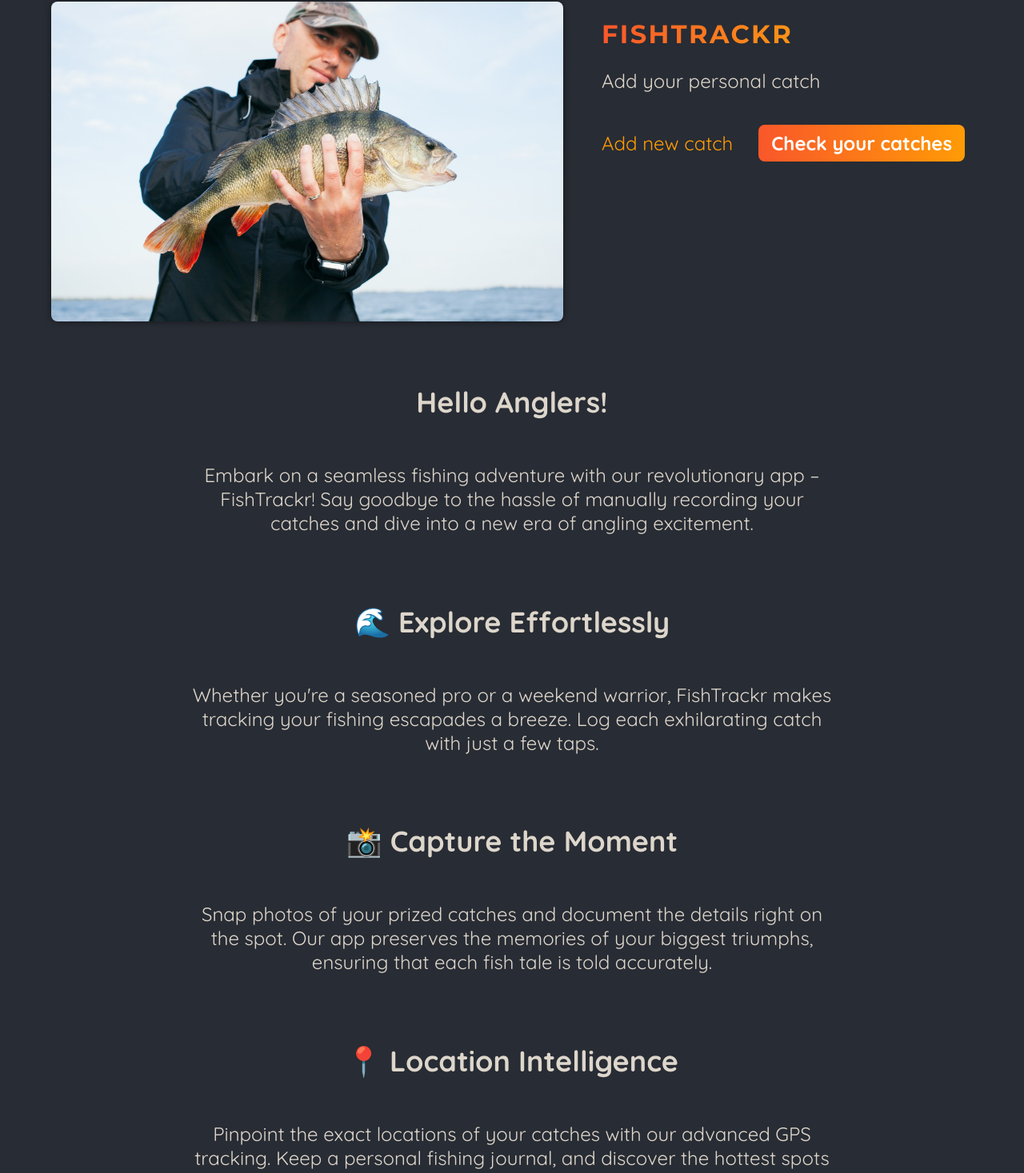
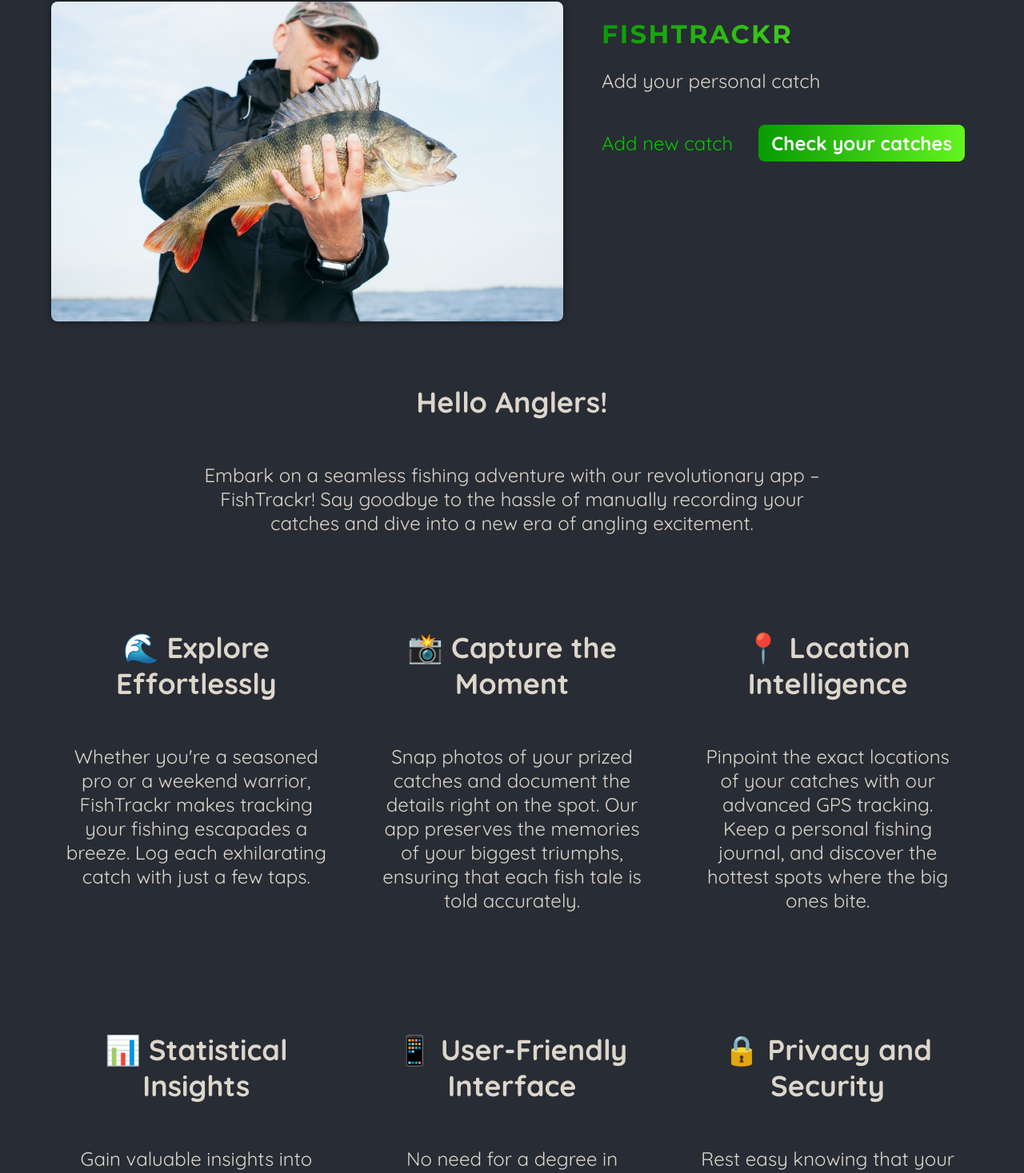
Before and after one commit to Mateusz220291/Fishing-App-Next, a Next.js app: page / in a window 1280 px wide. Shown: the part 190-1657 px from the top of the page at 80% size. Built offline with nearby package versions, Linux system fonts and the light colour scheme.

Commit message:
style update

```diff
--- a/app/catches/[catchSlug]/page.module.css
+++ b/app/catches/[catchSlug]/page.module.css
@@ -30,7 +30,7 @@
   margin: 0;
   font-size: 3.5rem;
   text-transform: uppercase;
-  font-family: 'Montserrat', sans-serif;
+  font-family: "Montserrat", sans-serif;
   text-shadow: 0 0 0.5rem rgba(0, 0, 0, 0.5);
 }
 
--- a/app/catches/page.module.css
+++ b/app/catches/page.module.css
@@ -8,11 +8,11 @@
 }
 
 .header h1 {
-  font-family: 'Montserrat', sans-serif;
+  font-family: "Montserrat", sans-serif;
 }
 
 .highlight {
-  background: linear-gradient(90deg, #f9572a, #ff8a05);
+  background: linear-gradient(90deg, #079b02, #62f51e);
   background-clip: text;
   -webkit-background-clip: text;
   -webkit-text-fill-color: transparent;
@@ -27,7 +27,7 @@
   margin-top: 1rem;
   padding: 0.5rem 1rem;
   border-radius: 0.5rem;
-  background: linear-gradient(90deg, #f9572a, #ff9b05);
+  background: linear-gradient(90deg, #079b02, #62f51e);
   color: #ffffff;
   font-weight: bold;
   text-decoration: none;
--- a/app/globals.css
+++ b/app/globals.css
@@ -26,7 +26,7 @@ body {
   font-weight: 900;
   color: #262626;
   text-transform: uppercase;
-  background: linear-gradient(90deg, #f9572a, #ffc905);
+  background: linear-gradient(90deg, #079b02, #62f51e);
   -webkit-background-clip: text;
   -webkit-text-fill-color: transparent;
   background-size: cover;
--- a/app/page.js
+++ b/app/page.js
@@ -30,22 +30,22 @@ export default function Home() {
             catches and dive into a new era of angling excitement.
           </p>
         </section>
-
+        <div className={classes.grid}>
           <section className={classes.section}>
             <h2>🌊 Explore Effortlessly</h2>
             <p>
-            Whether you&apos;re a seasoned pro or a weekend warrior, FishTrackr
-            makes tracking your fishing escapades a breeze. Log each
-            exhilarating catch with just a few taps.
+              Whether you&apos;re a seasoned pro or a weekend warrior,
+              FishTrackr makes tracking your fishing escapades a breeze. Log
+              each exhilarating catch with just a few taps.
             </p>
           </section>
 
           <section className={classes.section}>
             <h2>📸 Capture the Moment</h2>
             <p>
-            Snap photos of your prized catches and document the details right on
-            the spot. Our app preserves the memories of your biggest triumphs,
-            ensuring that each fish tale is told accurately.
+              Snap photos of your prized catches and document the details right
+              on the spot. Our app preserves the memories of your biggest
+              triumphs, ensuring that each fish tale is told accurately.
             </p>
           </section>
 
@@ -53,8 +53,8 @@ export default function Home() {
             <h2>📍 Location Intelligence</h2>
             <p>
               Pinpoint the exact locations of your catches with our advanced GPS
-            tracking. Keep a personal fishing journal, and discover the hottest
-            spots where the big ones bite.
+              tracking. Keep a personal fishing journal, and discover the
+              hottest spots where the big ones bite.
             </p>
           </section>
 
@@ -62,9 +62,9 @@ export default function Home() {
             <h2>📊 Statistical Insights</h2>
             <p>
               Gain valuable insights into your angling prowess with our
-            comprehensive statistics. Track your success rates, favorite fishing
-            spots, and preferred bait choices to enhance your future fishing
-            strategies.
+              comprehensive statistics. Track your success rates, favorite
+              fishing spots, and preferred bait choices to enhance your future
+              fishing strategies.
             </p>
           </section>
 
@@ -72,9 +72,9 @@ export default function Home() {
             <h2>📱 User-Friendly Interface</h2>
             <p>
               No need for a degree in technology! FishTrackr boasts a
-            user-friendly interface designed with anglers in mind. It&apos;s as
-            easy as casting a line – just open the app and start reeling in your
-            data.
+              user-friendly interface designed with anglers in mind. It&apos;s
+              as easy as casting a line – just open the app and start reeling in
+              your data.
             </p>
           </section>
 
@@ -86,6 +86,8 @@ export default function Home() {
               data is accessible only to you.
             </p>
           </section>
+        </div>
+
         <section className={classes.section}>
           <h2>🌟 Join the Fishing Revolution</h2>
           <p>
--- a/app/page.module.css
+++ b/app/page.module.css
@@ -19,10 +19,10 @@
 .hero h1 {
   font-size: 2rem;
   font-weight: bold;
-  font-family: 'Montserrat', sans-serif;
+  font-family: "Montserrat", sans-serif;
   letter-spacing: 0.15rem;
   text-transform: uppercase;
-  background: linear-gradient(90deg, #f9572a, #ffc905);
+  background: linear-gradient(90deg, #079b02, #76f73a);
   background-clip: text;
   -webkit-background-clip: text;
   -webkit-text-fill-color: transparent;
@@ -39,7 +39,7 @@
   margin-top: 1rem;
   padding: 0.5rem 1rem;
   border-radius: 0.5rem;
-  background: linear-gradient(90deg, #f9572a, #ff9b05);
+  background: linear-gradient(90deg, #079b02, #62f51e);
   color: #ffffff;
   font-weight: bold;
   text-decoration: none;
@@ -47,20 +47,31 @@
 
 .cta a:hover,
 .cta a:active {
-  background: linear-gradient(90deg, #fd4715, #f9b241);
+  background: linear-gradient(90deg, #07c500, #89f856);
 }
 
 .cta a:first-child {
   background: transparent;
   font-weight: normal;
-  color: #ff9b05;
+  color: #07c500;
   padding-left: 0;
 }
 
 .cta a:first-child:hover,
 .cta a:first-child:active {
   background: transparent;
-  color: #f9b241;
+  color: #26f71f;
+}
+
+.grid {
+  width: 90%;
+  max-width: 90rem;
+  display: grid;
+  grid-template-columns: repeat(auto-fill, minmax(20rem, 1fr));
+  grid-gap: 2rem;
+  margin: 2rem auto;
+  list-style: none;
+  padding: 0;
 }
 
 .section {
--- a/components/catches/catches-grid.module.css
+++ b/components/catches/catches-grid.module.css
@@ -2,8 +2,8 @@
   width: 90%;
   max-width: 90rem;
   display: grid;
-  grid-template-columns: repeat(auto-fill, minmax(20rem, 1fr));
-  grid-gap: 5rem;
+  grid-template-columns: repeat(auto-fill, minmax(15rem, 1fr));
+  grid-gap: 2rem;
   margin: 2rem auto;
   list-style: none;
   padding: 0;
--- a/components/main-header/nav-link.module.css
+++ b/components/main-header/nav-link.module.css
@@ -8,15 +8,15 @@
 
 .link:hover,
 .link:active {
-  background: linear-gradient(90deg, #ff8a05, #f9b331);
+  background: linear-gradient(90deg, #079b02, #62f51e);
   background-clip: text;
   -webkit-background-clip: text;
   -webkit-text-fill-color: transparent;
-  text-shadow: 0 0 18px rgba(248, 190, 42, 0.8);
+  text-shadow: 0 0 18px rgba(169, 248, 42, 0.8);
 }
 
 .active {
-  background: linear-gradient(90deg, #ff8a05, #f9b331);
+  background: linear-gradient(90deg, #079b02, #62f51e);
   background-clip: text;
   -webkit-background-clip: text;
   -webkit-text-fill-color: transparent;
```
Also changed, not shown: components/catches/catch-item.module.css (+4 -4 lines). Lines whose indentation alone changed are shown as unchanged.
